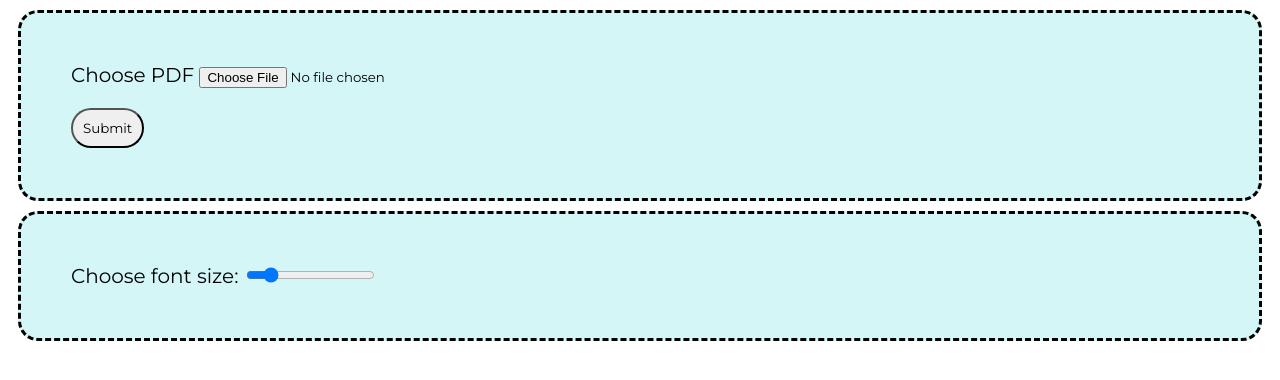
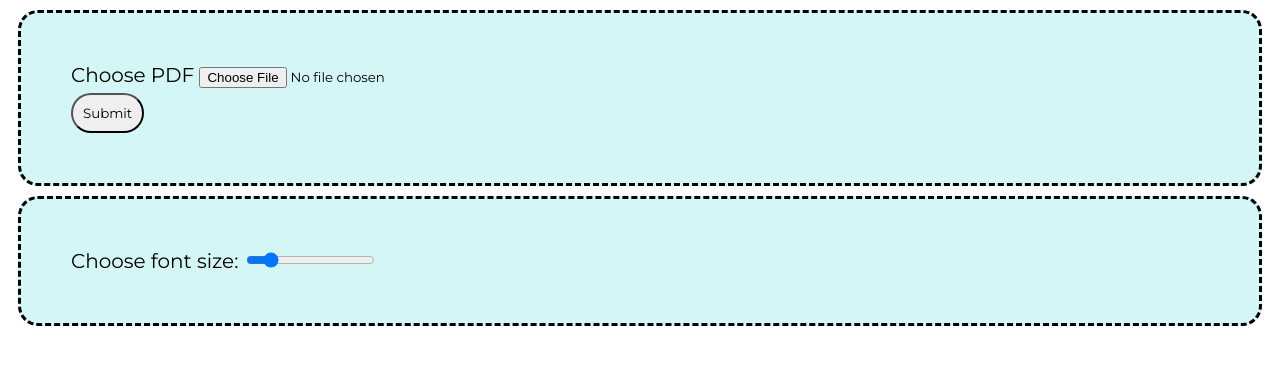
Before and after one commit to aprentix/pdf2html, a website: page index.html in a window 1280 px wide. Drawn offline with Linux system fonts and the light colour scheme.

Commit message:
version_funcional

```diff
--- a/estilo.css
+++ b/estilo.css
@@ -1,12 +1,15 @@
 *{
     padding: 0;
     font-family: "Montserrat", sans-serif;
-    font-optical-sizing: auto;
     font-weight: 400;
 }
 
 input#file-upload-button{
     background-color: aqua;
+}
+
+li{
+    font-size: 15px;
 }
 
 .info{
@@ -23,12 +26,12 @@ input#file-upload-button{
     display: none;
 }
 button{
-    margin-top: 20px;
+    margin-top: 5px;
     padding: 10px;
     border-radius: 20px;
 }
 #contenido{
-    padding: 50px;
+    padding: 3px;
     line-height: 1.8;
 }
 
```
